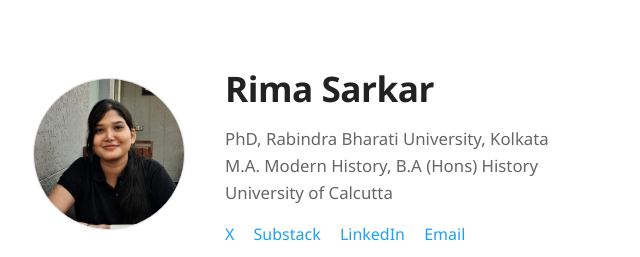
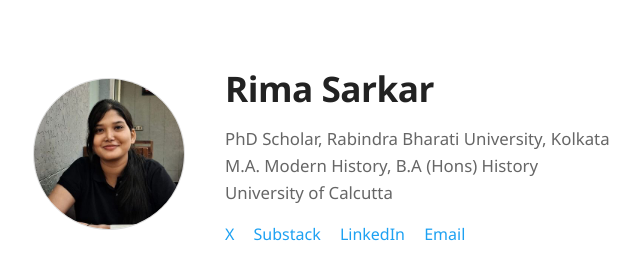
Before and after one commit to Chandraprakash1998/Rima-Sarkar, a plain HTML site: page index.html in a window 1280 px wide. Shown: the top 257 px of the page, without its empty margins (257-897 px from the left). Drawn offline with Linux system fonts and the light colour scheme.

Commit message:
Modify qualifications in index.html
Updated qualifications for Rima Sarkar in the header section.

```diff
--- a/index.html
+++ b/index.html
@@ -136,7 +136,7 @@
         <div class="header-info">
             <h1>Rima Sarkar</h1>
             <p class="qualifications">
-                PhD, Rabindra Bharati University, Kolkata<br>
+                PhD Scholar, Rabindra Bharati University, Kolkata<br>
                 M.A. Modern History, B.A (Hons) History<br>
                 University of Calcutta<br>
             </p>
```
